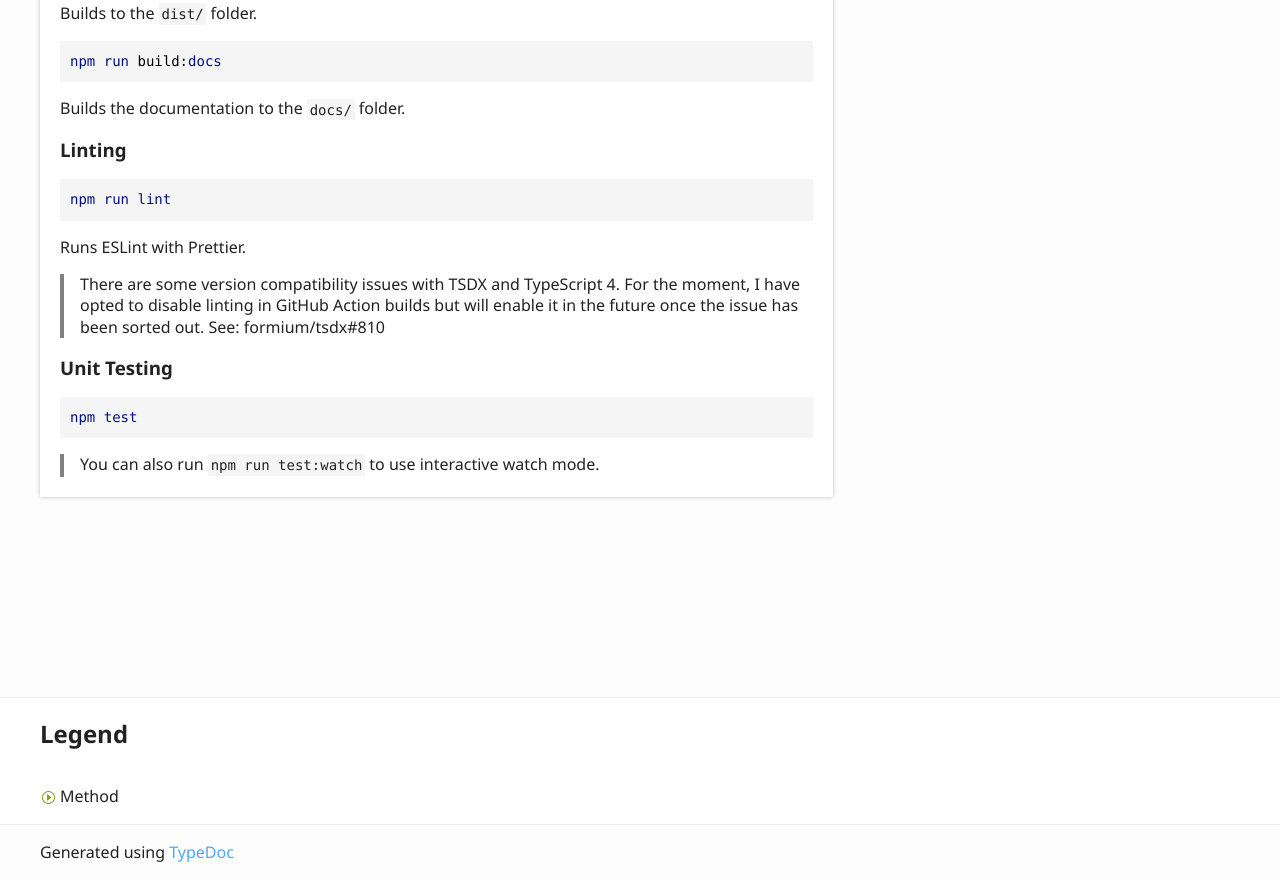
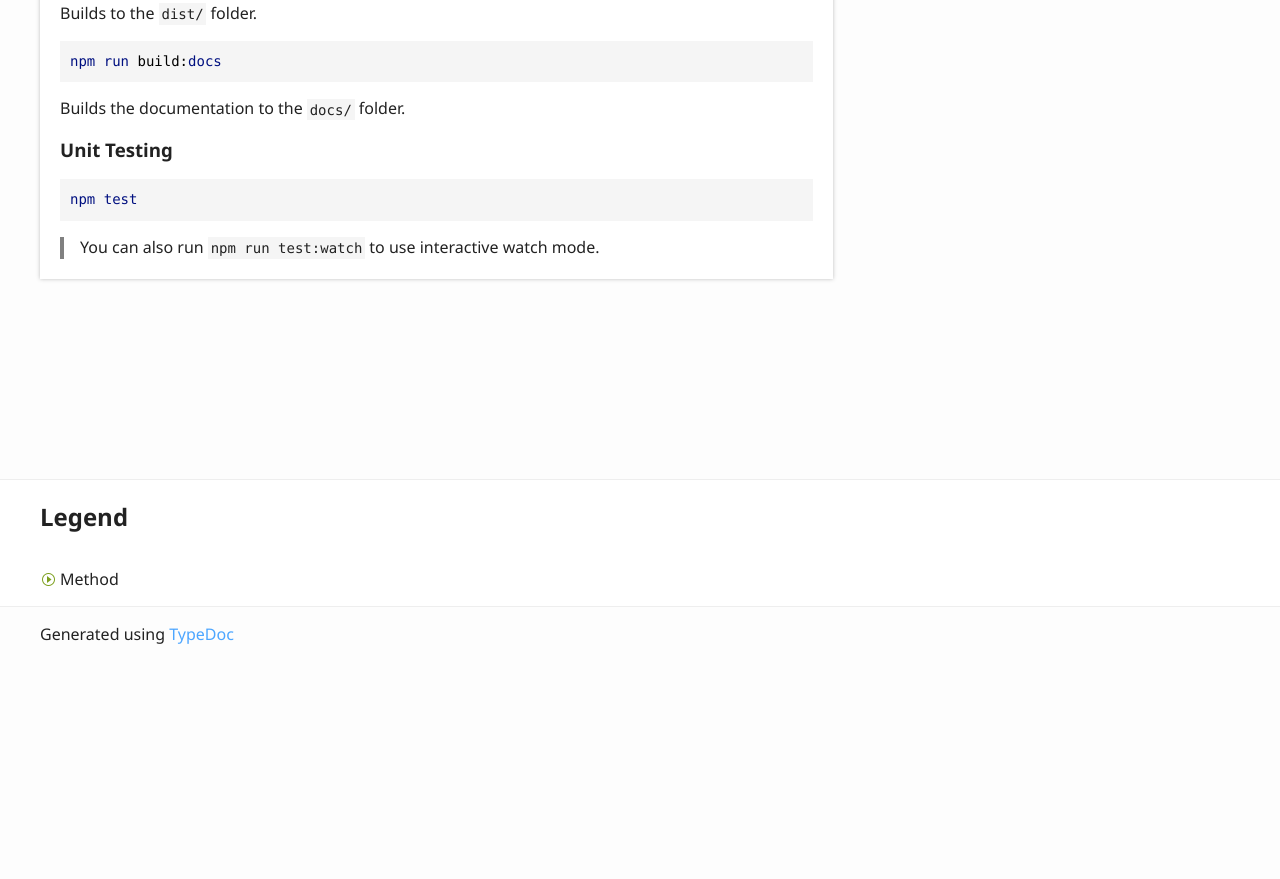
Before and after one commit to kherge/js.result, a plain HTML site: page index.html in a window 1280 px wide. Shown: the part 1300-2179 px from the top of the page. After the commit the page ends 1961 px from the top, so only its background shows below. Drawn offline with Linux system fonts and the light colour scheme.

Commit message:
deploy: edf86ec83c1d63959df848b5e06ee7836eefcb55

```diff
--- a/index.html
+++ b/index.html
@@ -116,17 +116,6 @@
 				<pre><code><span style="color: #001080">npm</span><span style="color: #000000"> </span><span style="color: #001080">run</span><span style="color: #000000"> build:</span><span style="color: #001080">docs</span>
 </code></pre>
 				<p>Builds the documentation to the <code>docs/</code> folder.</p>
-				<a href="#linting" id="linting" style="color: inherit; text-decoration: none;">
-					<h3>Linting</h3>
-				</a>
-				<pre><code><span style="color: #001080">npm</span><span style="color: #000000"> </span><span style="color: #001080">run</span><span style="color: #000000"> </span><span style="color: #001080">lint</span>
-</code></pre>
-				<p>Runs ESLint with Prettier.</p>
-				<blockquote>
-					<p>There are some version compatibility issues with TSDX and TypeScript 4. For the moment, I have
-						opted to disable linting in GitHub Action builds but will enable it in the future once the issue
-					has been sorted out. See: formium/tsdx#810</p>
-				</blockquote>
 				<a href="#unit-testing" id="unit-testing" style="color: inherit; text-decoration: none;">
 					<h3>Unit Testing</h3>
 				</a>
```
